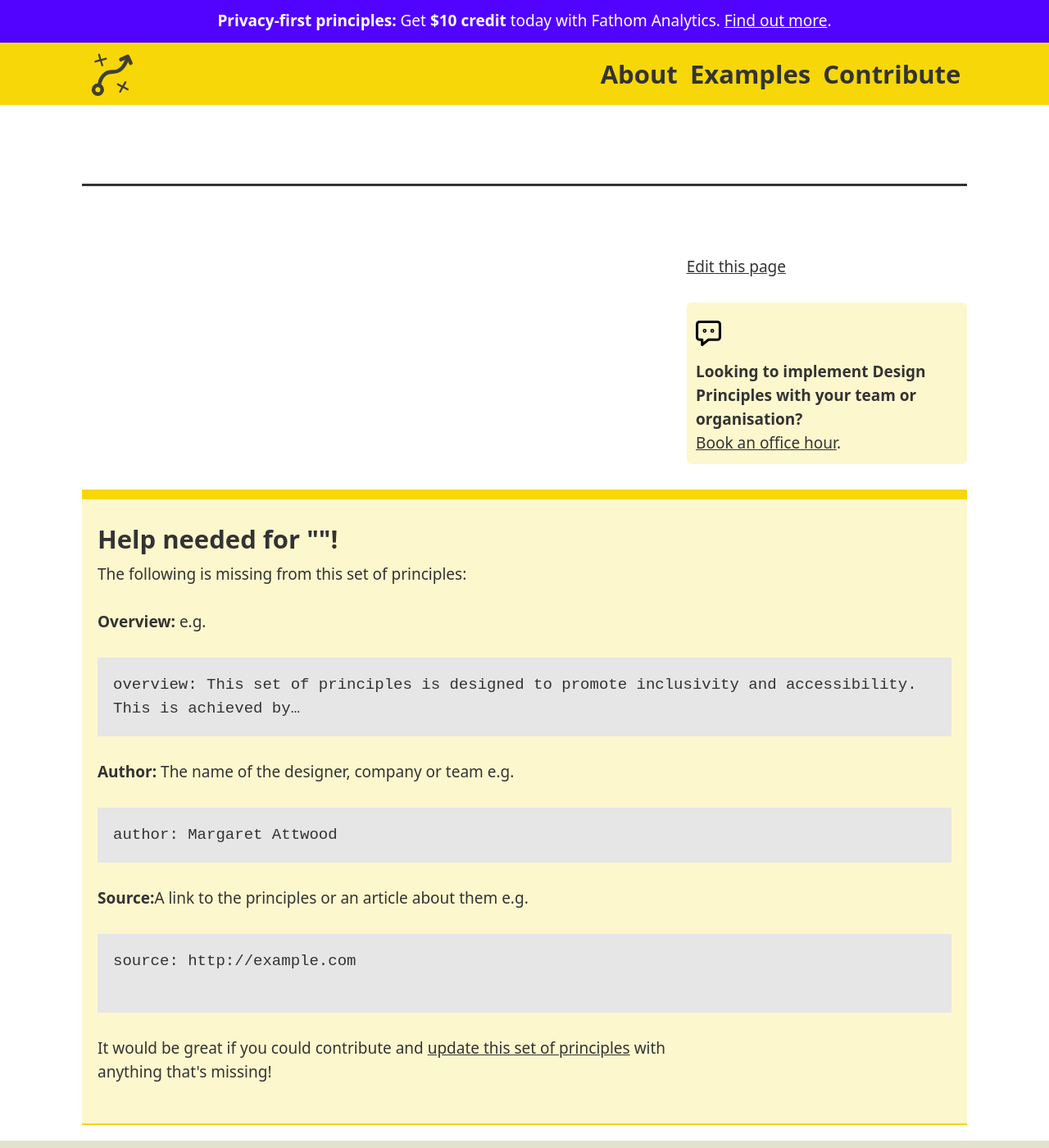
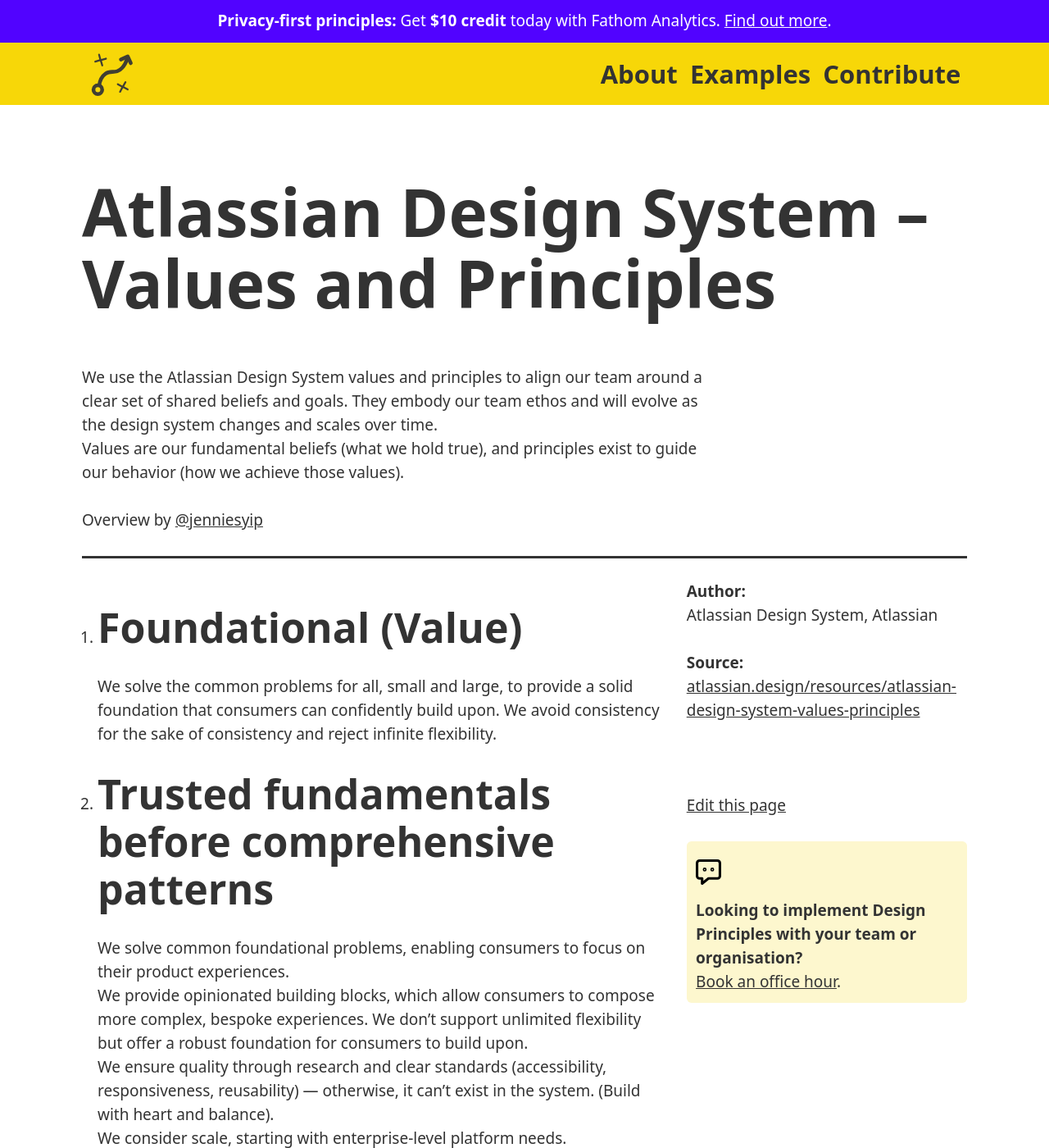
Before and after one commit to benbrignell/principles.design, a Jekyll site: the page built from _examples/atlassian-design-system.md, in a window 1280 px wide and 1400 px high. Shown: the whole window at 82% size. Built offline with Jekyll 4.4.1, drawn with Linux system fonts in a browser that asks for light colours; comment, search, counter and statistics services are not loaded; some of the changed text lies outside the part shown.

Commit message:
escaped username

```diff
--- a/_examples/atlassian-design-system.md
+++ b/_examples/atlassian-design-system.md
@@ -1,7 +1,8 @@
 ---
 title: Atlassian Design System – Values and Principles
 author: Atlassian Design System, Atlassian
-overview-author: @jenniesyip
+overview-author: >
+  @jenniesyip
 overview: |
   We use the Atlassian Design System values and principles to align our team around a clear set of shared beliefs and goals. They embody our team ethos and will evolve as the design system changes and scales over time.
   Values are our fundamental beliefs (what we hold true), and principles exist to guide our behavior (how we achieve those values).
```
